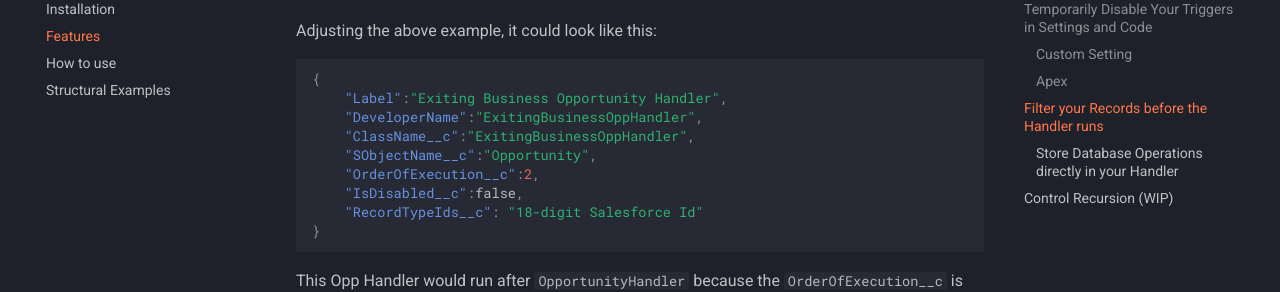
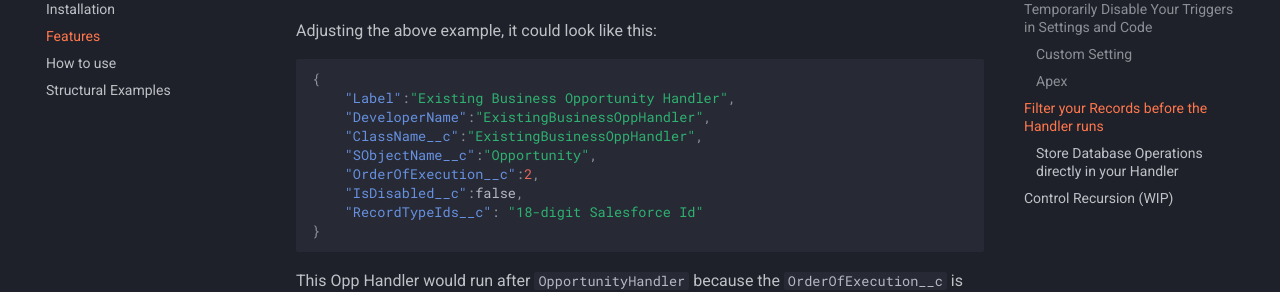
Before and after one commit to dschibster/sfdx-trigger-factory, an MkDocs documentation site: the page built from docs/features.md, in a window 1280 px wide and 900 px high, scrolled down 2295 px. Shown: the part 171-463 px from the top of the window. Built offline with MkDocs 1.6.1 and Material for MkDocs 9.7.7, drawn with Linux system fonts in a browser that asks for light colours; comment, search, counter and statistics services are not loaded.

Commit message:
fix typo in Factory Setting

````diff
--- a/docs/features.md
+++ b/docs/features.md
@@ -59,9 +59,9 @@ Record Types often serve vastly different business uses, and standard trigger lo
 Adjusting the above example, it could look like this:
 ```json
 {
-    "Label":"Exiting Business Opportunity Handler",
-    "DeveloperName":"ExitingBusinessOppHandler",
-    "ClassName__c":"ExitingBusinessOppHandler",
+    "Label":"Existing Business Opportunity Handler",
+    "DeveloperName":"ExistingBusinessOppHandler",
+    "ClassName__c":"ExistingBusinessOppHandler",
     "SObjectName__c":"Opportunity",
     "OrderOfExecution__c":2,
     "IsDisabled__c":false,
````
